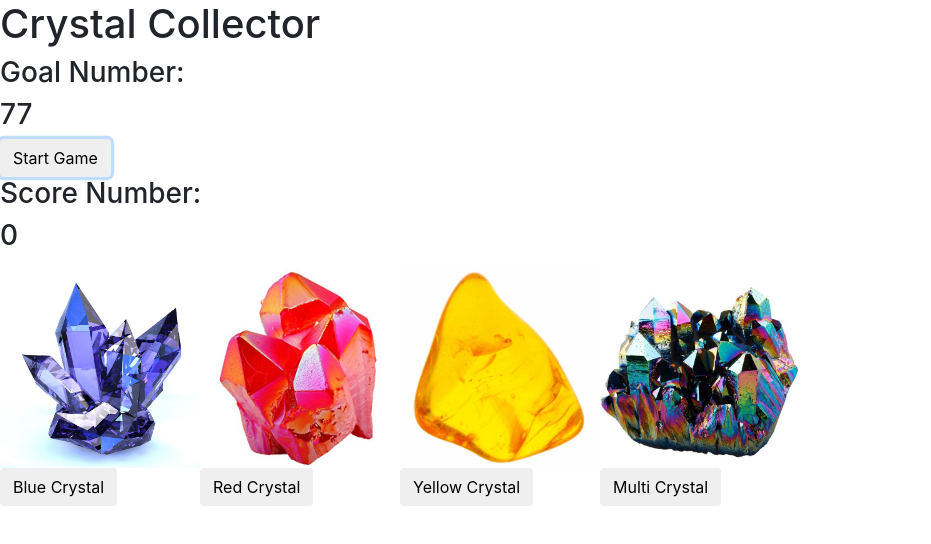
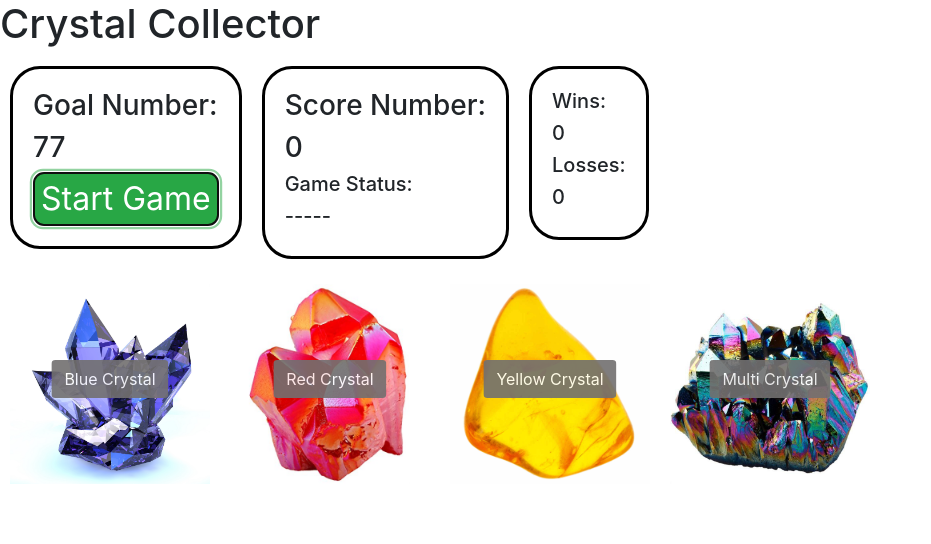
Before and after one commit to wsatchmo/Crystal_Collector_game, a plain HTML site: page index.html in a window 1280 px wide. Both pictures are taken after a click on the button "Start Game". Shown: the whole page, without its empty margins (0-931 px from the left). Drawn offline with nearby package versions, Linux system fonts and the light colour scheme.

Commit message:
Game kind of working, but broken after round 1

```diff
--- a/css/reset.css
+++ b/css/reset.css
@@ -0,0 +1,48 @@
+/* http://meyerweb.com/eric/tools/css/reset/
+   v2.0 | 20110126
+   License: none (public domain)
+*/
+
+html, body, div, span, applet, object, iframe,
+h1, h2, h3, h4, h5, h6, p, blockquote, pre,
+a, abbr, acronym, address, big, cite, code,
+del, dfn, em, img, ins, kbd, q, s, samp,
+small, strike, strong, sub, sup, tt, var,
+b, u, i, center,
+dl, dt, dd, ol, ul, li,
+fieldset, form, label, legend,
+table, caption, tbody, tfoot, thead, tr, th, td,
+article, aside, canvas, details, embed,
+figure, figcaption, footer, header, hgroup,
+menu, nav, output, ruby, section, summary,
+time, mark, audio, video {
+	margin: 0;
+	padding: 0;
+	border: 0;
+	font-size: 100%;
+	font: inherit;
+	vertical-align: baseline;
+}
+/* HTML5 display-role reset for older browsers */
+article, aside, details, figcaption, figure,
+footer, header, hgroup, menu, nav, section {
+	display: block;
+}
+body {
+	line-height: 1;
+}
+ol, ul {
+	list-style: none;
+}
+blockquote, q {
+	quotes: none;
+}
+blockquote:before, blockquote:after,
+q:before, q:after {
+	content: '';
+	content: none;
+}
+table {
+	border-collapse: collapse;
+	border-spacing: 0;
+}
--- a/css/style.css
+++ b/css/style.css
@@ -2,10 +2,47 @@
     width: 200px;
     height: 200px;
     float: left;
+    margin: 10px;
+    position: relative;
+}
+
+.crystalmain{
+    float: left;
 }
 
 .crystalimg {
-    width: 200px;
     height: 200px;
-    position: relative;
+    margin-top: 5px;
+    width: 100%;
+    height: auto;
 }
+
+.textcontain{
+    float: left;
+    border: 3px solid black;
+    border-radius: 30px;
+    padding: 20px;
+    margin: 10px;
+}
+
+.crystalbtn{
+    position: absolute;
+    top: 50%;
+    left: 50%;
+    transform: translate(-50%, -50%);
+    -ms-transform: translate(-50%, -50%);
+    background-color: rgb(114, 112, 112);
+    color: white;
+    font-size: 16px;
+    cursor: pointer;
+    opacity: .9;
+}
+
+.crystalbtn:hover{
+    background-color: rgb(113, 201, 212);
+}
+
+.startgame{
+    font-size: 32px;
+    border-radius: 10px;
+}
--- a/index.html
+++ b/index.html
@@ -8,96 +8,52 @@
 </head>
 <body>
     <script src="https://cdnjs.cloudflare.com/ajax/libs/jquery/3.2.1/jquery.min.js"></script>
+    <link rel="stylesheet" href="./css/reset.css">
+    <link rel="stylesheet" href="https://maxcdn.bootstrapcdn.com/bootstrap/4.0.0/css/bootstrap.min.css">
     <link rel="stylesheet" href="./css/style.css">
-    <link rel="stylesheet" href="https://maxcdn.bootstrapcdn.com/bootstrap/4.0.0/css/bootstrap.min.css">
 
     <div>
         <h1>Crystal Collector</h1>
     </div>
-    <div>    <!--MAKE ALL OT THE IMAGES SQUARE-->
-        <div>
+    <div class="maincontent">    <!--MAKE ALL OT THE IMAGES SQUARE-->
+        <div class="textcontain">
             <h3>Goal Number:</h3>
             <h3 class="goalnum">-----</h3>
-            <button class="startgame btn">Start Game</button>
+            <button class="startgame btn-success">Start Game</button>
         </div>
-        <div>
+        <div class="textcontain">
             <h3>Score Number:</h3>
             <h3 class="scorenum">-----</h3>
+            <h5>Game Status:</h5>
+            <h5 class="gamestat">-----</h5>
         </div>
-        <div>
+        <div class="textcontain">
+            <h5>Wins:</h5>
+            <h5 class="wins">-----</h5>
+            <h5>Losses:</h5>
+            <h5 class="losses">-----</h5>
+        </div>
+        <div class="maincontent crystalmain">
             <div class="crystalcontainer">
-                <img src="./images/bluecrystal.jpg" alt="bluecrystal" class="crystalimg">
-                <button class="btn bluecrystal">Blue Crystal</button>
+                <img src="./images/bluecrystal.jpg" alt="bluecrystal" class="crystalimg blue">
+                <button class="btn bluecrystal crystalbtn">Blue Crystal</button>
             </div>
             <div class="crystalcontainer">
-                <img src="./images/redcrystal.jpg" alt="redcrystal" class="crystalimg">
-                <button class="btn redcrystal">Red Crystal</button>
+                <img src="./images/redcrystal.jpg" alt="redcrystal" class="crystalimg red">
+                <button class="btn redcrystal crystalbtn">Red Crystal</button>
             </div>
             <div class="crystalcontainer">
-                <img src="./images/yellowcrystal.jpg" alt="yellowcrystal" class="crystalimg">
-                <button class="btn yellowcrystal">Yellow Crystal</button>
+                <img src="./images/yellowcrystal.jpg" alt="yellowcrystal" class="crystalimg yellow">
+                <button class="btn yellowcrystal crystalbtn">Yellow Crystal</button>
             </div>
             <div class="crystalcontainer">
-                <img src="./images/multicrystal.jpg" alt="multicrystal" class="crystalimg">
-                <button class="btn multicrystal">Multi Crystal</button>
+                <img src="./images/multicrystal.jpg" alt="multicrystal" class="crystalimg multi">
+                <button class="btn multicrystal crystalbtn">Multi Crystal</button>
             </div>
-            <p></p>
         </div>
     </div>
 
-    <script>
-        var winCount = 0;
-        var lossCount = 0;
-
-        $(".startgame").click(function game(){
-            var goalNum = Math.floor(Math.random() * 100) + 20;
-            var scoreNum = 0;
-                //show player random number between 20 - 120
-            $(".goalnum").text(goalNum);
-                //update scorenum
-            $(".scorenum").text(scoreNum);
-                //RANDOM NUM GENERATORS
-            var blueRandom = Math.floor(Math.random() * 6) + 1;
-            var redRandom = Math.floor(Math.random() * 10) + 2;
-            var yellowRandom = Math.floor(Math.random() * 8) + 4;
-            var multiRandom = Math.floor(Math.random() * 6) + 6;
-                //give each cystal a random value between 1 - 12
-
-                //whenever player clicks a crystal, add that value to the player's score / number
-            $(".bluecrystal").click(function(){
-                $(".scorenum").text(scoreNum += blueRandom);
-            });
-            $(".redcrystal").click(function(){
-                $(".scorenum").text(scoreNum += redRandom);
-            });
-            $(".yellowcrystal").click(function(){
-                $(".scorenum").text(scoreNum += yellowRandom);
-            });
-            $(".multicrystal").click(function(){
-                $(".scorenum").text(scoreNum += multiRandom);
-            });
-
-                //compare their number to the number chosen at beginning
-            function scoreCheck(scoreNum, goalNum){
-                    //if it matches, they win the round
-                if (scoreNum === goalNum){
-                    $(".scorenum").text("You Win!");
-                    winCount++;
-                    game();
-                    //if it goes over, they lose the round
-                } else if (scoreNum > goalNum){
-                    $(".scorenum").text("Bust! Try Again!");
-                    lossCount++;
-                    game();
-                }
-                    //if either of these are true start the game over
-            }
-
-        });
-
-        //begin again; player sees new random number, crystals are worth different numbers, etc
-
-    </script>
+    <script src="./javascript/game.js"></script>
 
 </body>
 </html>
--- a/javascript/game.js
+++ b/javascript/game.js
@@ -1,33 +1,71 @@
-/*
+var winCount = 0;
+var lossCount = 0;
 
-1. [Watch the demo](https://youtu.be/yNI0l2FMeCk).
 
-2. The player will have to guess the answer, just like in Word Guess. This time, though, the player will guess with numbers instead of letters.
+$(".startgame").click(function game(){
+    //TELL IT TO ONLY RUN ONE INSTANCE AT A TIME
 
-3. Here's how the app works:
+    var goalNum = Math.floor(Math.random() * 100) + 20;
+    var scoreNum = 0;
+        //show player random number between 20 - 120
+    $(".goalnum").text(goalNum);
+        //update scorenum
+    $(".scorenum").text(scoreNum);
+    $(".wins").text(winCount);
+    $(".losses").text(lossCount);
+        //RANDOM NUM GENERATORS :: give each cystal a random value between 1 - 12
+    var blueRandom = Math.floor(Math.random() * 3) + 1;
+    var redRandom = Math.floor(Math.random() * 8) + 3;
+    var yellowRandom = Math.floor(Math.random() * 7) + 5;
+    var multiRandom = Math.floor(Math.random() * 6) + 7;
 
-   * There will be four crystals displayed as buttons on the page.
+        //whenever player clicks a crystal, add that value to the player's score / number
+    $(".bluecrystal").click(function(){
+        scoreNum += blueRandom;
+        $(".scorenum").text(scoreNum);
+        console.log("Scorenum is :" + scoreNum);
+        console.log("goalnum is :" + goalNum);
+        scoreCheck();
+    });
+    $(".redcrystal").click(function(){
+        scoreNum += redRandom;
+        $(".scorenum").text(scoreNum);
+        console.log("Scorenum is :" + scoreNum);
+        console.log("goalnum is :" + goalNum);
+        scoreCheck();
+    });
+    $(".yellowcrystal").click(function(){
+        scoreNum += yellowRandom;
+        $(".scorenum").text(scoreNum);
+        console.log("Scorenum is :" + scoreNum);
+        console.log("goalnum is :" + goalNum);
+        scoreCheck();
+    });
+    $(".multicrystal").click(function(){
+        scoreNum += multiRandom;
+        $(".scorenum").text(scoreNum);
+        console.log("Scorenum is :" + scoreNum);
+        console.log("goalnum is :" + goalNum);
+        scoreCheck();
+    });
 
-   * The player will be shown a random number at the start of the game.
-
-   * When the player clicks on a crystal, it will add a specific amount of points to the player's total score.
-
-     * Your game will hide this amount until the player clicks a crystal.
-     * When they do click one, update the player's score counter.
-
-   * The player wins if their total score matches the random number from the beginning of the game.
-
-   * The player loses if their score goes above the random number.
-
-   * The game restarts whenever the player wins or loses.
-
-     * When the game begins again, the player should see a new random number. Also, all the crystals will have four new hidden values.
-     Of course, the user's score (and score counter) will reset to zero.
-
-   * The app should show the number of games the player wins and loses. To that end, do not refresh the page as a means to restart the game.
-
-##### Option 1 Game design notes
-
-* The random number shown at the start of the game should be between 19 - 120.
-
-* Each crystal should have a random hidden value between 1 - 12.  */
+        //compare their number to the number chosen at beginning
+    function scoreCheck(){
+            //if it matches, they win the round
+        if (scoreNum === goalNum){
+            $(".gamestat").text("Round Won!");
+            winCount++;
+            scoreNum = 0;
+            $(".scorenum").text(scoreNum)
+            game();
+            //if it goes over, they lose the round
+        } else if (scoreNum > goalNum){
+            $(".gamestat").text("Try Again!");
+            lossCount++;
+            scoreNum = 0;
+            $(".scorenum").text(scoreNum)
+            game();
+        }
+            //if either of these are true start the game over
+    }
+});
```
